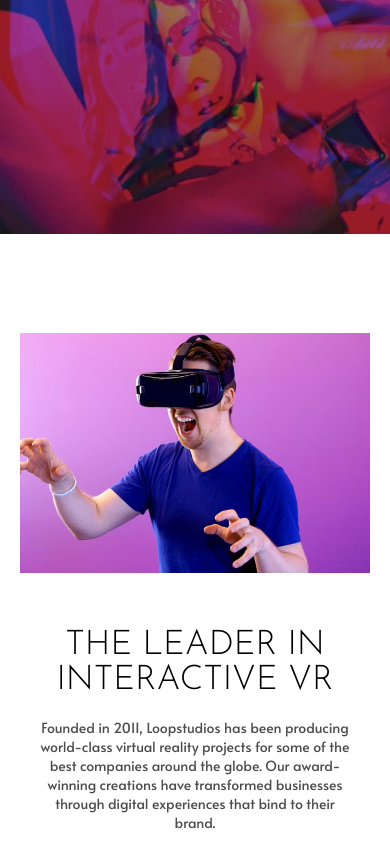
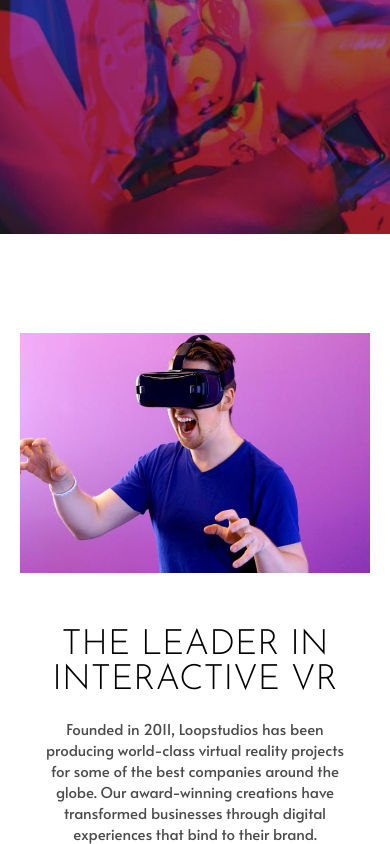
Before and after one commit to ugbeadie/loopstudio, a plain HTML site: page index.html in a window 390 px wide. Shown: the part 610-1454 px from the top of the page. Drawn offline with Linux system fonts and the light colour scheme.

Commit message:
loopstudio

```diff
--- a/style.css
+++ b/style.css
@@ -264,7 +264,6 @@ nav {
     background-size: cover;
     background-position: center;
     height: 100vh;
-
   }
   nav {
     padding: 20px 30px;
@@ -405,10 +404,10 @@ nav {
     padding: 20px;
   }
   .about-wrapper h1 {
-    font-size: 34px;
+    font-size: 35px;
   }
   .about-wrapper p {
-    font-size: 14px;
+    font-size: 15px;
   }
 
 @media screen and (max-width: 330px) {
```
